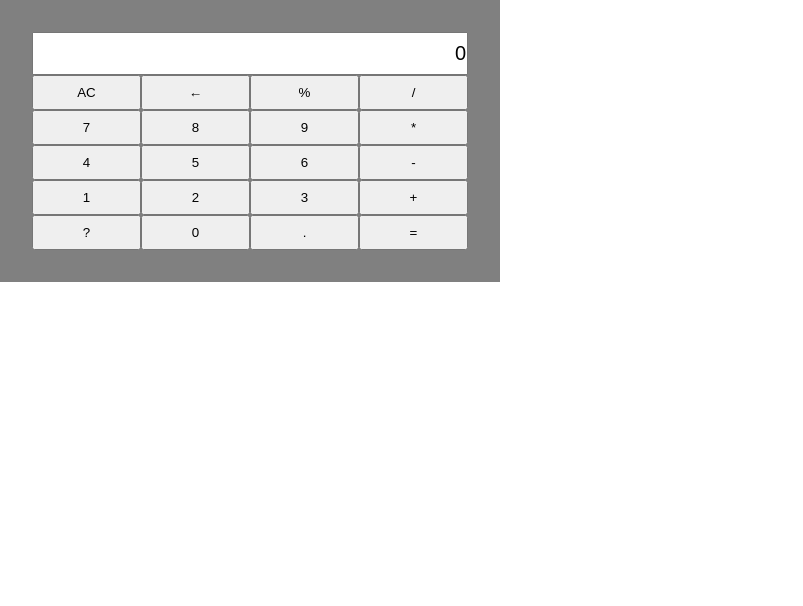
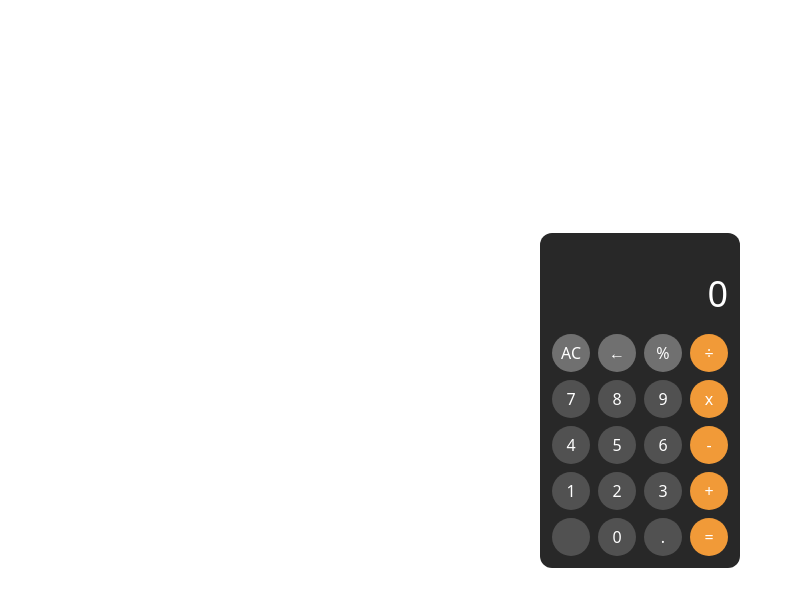
Before and after one commit to Metzeler-Tumamak/calculator, a plain HTML site: page index.html in a window 1280 px wide. Shown: the whole page, without its empty margins (0-803 px from the left). Drawn offline with Linux system fonts and the light colour scheme.

Commit message:
Add more styling to UI and change some symbols
Changed multiplication and divison symbol

```diff
--- a/index.html
+++ b/index.html
@@ -5,6 +5,12 @@
     <meta name="viewport" content="width=device-width, initial-scale=1.0" />
     <title>Calculator</title>
     <link rel="stylesheet" href="./styles.css" />
+    <link rel="preconnect" href="https://fonts.googleapis.com" />
+    <link rel="preconnect" href="https://fonts.gstatic.com" crossorigin />
+    <link
+      href="https://fonts.googleapis.com/css2?family=Marck+Script&family=Roboto:ital,wght@0,100..900;1,100..900&display=swap"
+      rel="stylesheet"
+    />
   </head>
   <body>
     <div id="container">
@@ -13,14 +19,14 @@
         <div class="flex">
           <button class="clear">AC</button>
           <button class="backspace">←</button>
-          <button class="arithmetic">%</button>
-          <button class="arithmetic">/</button>
+          <button class="arithmetic modulo">%</button>
+          <button class="arithmetic">÷</button>
         </div>
         <div class="flex">
           <button class="number">7</button>
           <button class="number">8</button>
           <button class="number">9</button>
-          <button class="arithmetic">*</button>
+          <button class="arithmetic">x</button>
         </div>
         <div class="flex">
           <button class="number">4</button>
@@ -35,7 +41,7 @@
           <button class="arithmetic">+</button>
         </div>
         <div class="flex">
-          <button>?</button>
+          <button></button>
           <button class="number">0</button>
           <button class="number">.</button>
           <button class="arithmetic">=</button>
--- a/script.js
+++ b/script.js
@@ -14,9 +14,9 @@ function processArithmethic(a, operator, b) {
       return a + b;
     case "-":
       return a - b;
-    case "*":
+    case "x":
       return a * b;
-    case "/":
+    case "÷":
       return a / b;
     case "%":
       return a % b;
@@ -40,10 +40,8 @@ function appendChar(char) {
   let displayValue = display.value + char;
 
   const operandRegExp = /\d+\.{0,1}\d*/g;
-  const operatorRegExp = /[+\-*/%]/;
-
+  const operatorRegExp = /[+\-x÷%]/;
   const displayValueArr = displayValue.match(operandRegExp);
-
   const lessThanOneFloat = /^\d+\./;
 
   if (displayValueArr.length > 1) {
@@ -61,7 +59,7 @@ function appendChar(char) {
 
 function operate(operator) {
   let displayValue = display.value;
-  const expressionRegExp = /(\d+\.*\d*)\s([+\-*/%])\s(\d+\.*\d*)/;
+  const expressionRegExp = /(\d+\.*\d*)\s([+\-x÷%])\s(\d+\.*\d*)/;
   const expression = displayValue.match(expressionRegExp);
 
   if (expression) {
@@ -111,7 +109,7 @@ display.addEventListener("keydown", (event) => {
 
   if (/[0-9\.]/.test(key)) {
     appendChar(key);
-  } else if (/[+\-*/%]/.test(key)) {
+  } else if (/[+\-x÷%]/.test(key)) {
     operate(key);
   } else if (key === "Enter") {
     operate("=");
--- a/styles.css
+++ b/styles.css
@@ -6,30 +6,57 @@
 
 body {
   min-height: 100vh;
+  display: flex;
+  justify-content: center;
+  align-items: center;
+  font-family: system-ui;
 }
 
 .flex {
   display: flex;
+  margin-top: 8px;
+  gap: 8px;
 }
 
 #container {
-  width: 500px;
-  background-color: grey;
-  padding: 32px;
+  width: 200px;
+  background-color: #292929;
+  padding: 12px;
+  border-radius: 12px;
+  color: white;
+}
+
+#container,
+input,
+button {
+  background-color: #282828;
 }
 
 input {
+  all: unset;
   text-align: right;
   width: 100%;
   padding: 8px 0;
-  font-size: 20px;
+  font-size: 36px;
+  color: inherit;
+  margin-top: 16px;
 }
 
 button {
+  all: unset;
+  text-align: center;
   width: 100%;
   padding: 8px;
+  border-radius: 100px;
+  background-color: #515151;
 }
 
-.active {
-  border: 1px solid orange;
+.arithmetic {
+  background-color: #f19a38;
 }
+
+.clear,
+.backspace,
+.modulo {
+  background-color: #707070;
+}
```
